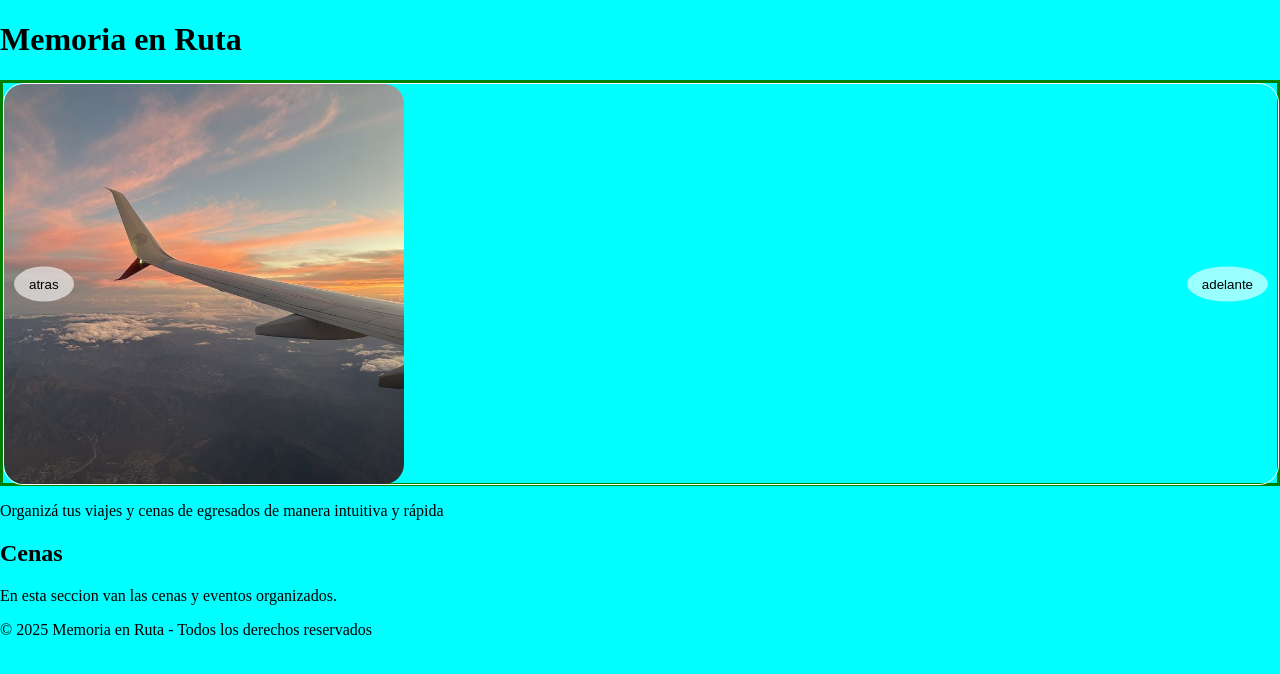
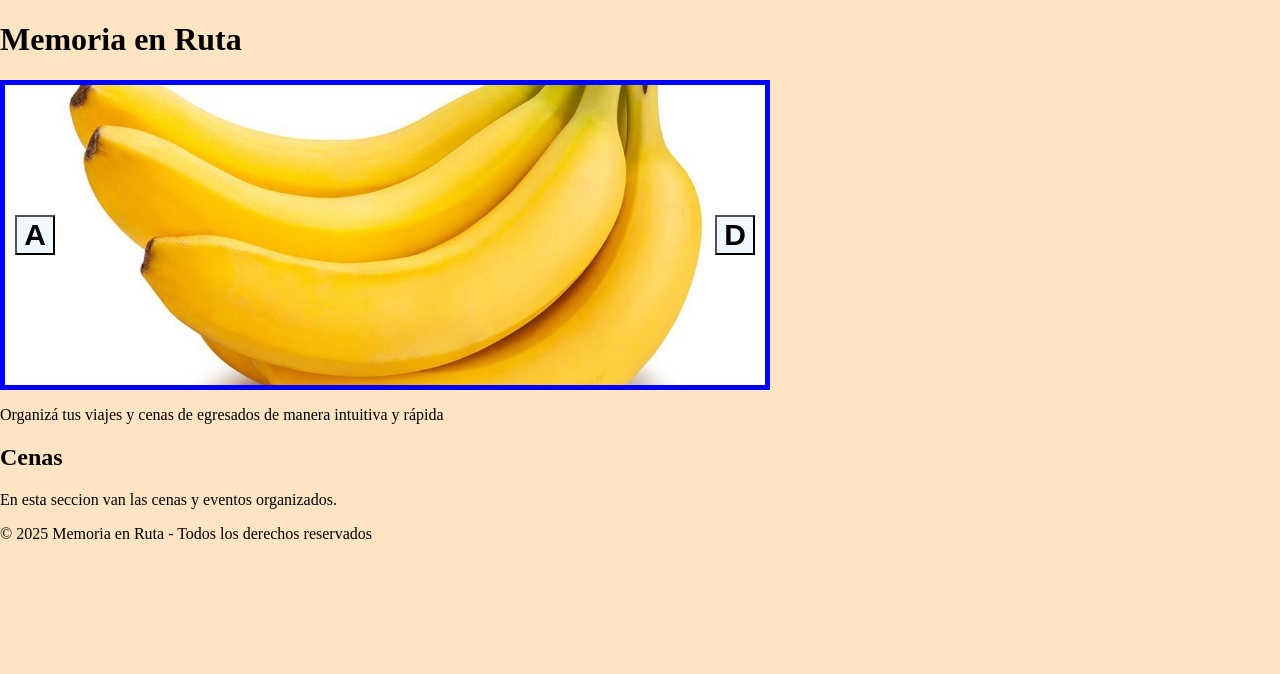
Before and after one commit to Fabricio3434/Proyecto-final-GT-Memoria-en-Ruta-, a React (Vite) app in the folder Memoria-en-Ruta/: page / in a window 1280 px wide. Shown: the top 674 px of the page. Built offline with nearby package versions, Linux system fonts and the light colour scheme.

Commit message:
versión final del código del carrusel

```diff
--- a/Memoria-en-Ruta/src/carrusel de img/carrusel.css
+++ b/Memoria-en-Ruta/src/carrusel de img/carrusel.css
@@ -1,57 +1,42 @@
-.margen{
-    border: 3px solid green;
-    height: 400px;
-
+body{
+    background-color: bisque;
+    display: flex;
 }
-.contenedor{
+.contenedor {
+    border: 5px solid blue;
+    width: 100%;
+    max-width: 900px ;
+    overflow: hidden;
     position: relative;
-    height: 100%;
-    /*background-color: blue;*/
 }
-.contenedor{
+.img{
+    display: block;
     width: 100%;
     height: 100%;
-    border: 1px solid white;
-    border-radius:20px ;
-    overflow: hidden;
+    object-fit: cover;
 }
-.boton_carrusel {
-  position: absolute;
-  top: 50%;
-  transform: translateY(-50%);
-  background: rgba(255,255,255,0.6);
-  border: none;
-  padding: 10px 15px;
-  border-radius: 50%;
-  cursor: pointer;
-  z-index: 10;
+.carrusel{
+    display: flex;
+    height: 300px;
+    width: 300%;
+    margin-left: -100%;
 }
-
-.izquierdo {
-  left: 10px;
+.contenido{
+    width: 100%;
 }
-
-.derecho {
-  right: 10px;
+.botones{
+    position: absolute;
+    top: 50%;
+    transform: translateY(-50%);
+    width: 40px;
+    height: 40px;
+    background-color: aliceblue;
+    font-weight: bold;
+    font-size: 30px;
 }
-.img ul {
-    display: flex;
-    list-style: none;
-    padding: 0;
-    margin: 0;
-    scroll-behavior: smooth;
+#der{
+    right: 10px;
 }
-.img li {
-    flex: 0 0 auto;
+#izq{
+    left: 10px;
 }
-.img {
-    width: 400px;
-    overflow: hidden;
-    border-radius: 20px;
-}
-.img img {
-    width: 400px;
-    height: 400px;
-    object-fit: cover;
-    display: block;
-}
--- a/Memoria-en-Ruta/src/carrusel de img/carrusel.jsx
+++ b/Memoria-en-Ruta/src/carrusel de img/carrusel.jsx
@@ -1,83 +1,59 @@
-import { useEffect, useRef, useState } from 'react'
+import { useRef } from 'react'
 import './carrusel.css'
-// fotos
+//las fotos
 import avion from './imagenes/avion.jpg'
 import banana from './imagenes/banana.jpg'
 import codri from './imagenes/codri.jpg'
-import { Botond } from './botond'
-import { Botoni } from './botoni'
-//...
+
+
 export function Carrusel(){
-    const [index, setIndex] = useState(0)
-    const Listref= useRef()
-    const datos = [
-    {
-        id: 1,
-        img: avion,
-        "titulo": "ARMAMOS TU VIAJE",
-        "descripcion": "viaja seguro con nosotros"
-    },
-    {
-        id: 2,
-        img: banana,
-        "titulo": "ORGANIZA TU VIAJE",
-        "descripcion": "te ayudamos"
-    },
-    {
-        id: 3,
-        img: codri,
-        "titulo": "ORGANIZA TU VIAJE",
-        "descripcion": "te ayudamos"
-    }
-]
-//useeffect
-useEffect(()=>{
-const List = Listref.current
-const img= List.querySelectorAll("li > img")
-const p = img[index]
-if(p){
-    p.scrollIntoView({
-        behavior:"smooth"
-    })
+const carruselRef = useRef(null)
+//para el boton derecho (avanzar)
+const moverDerecha = ()=>{
+    const carrusel = carruselRef.current
+    const primerContenido = document.querySelectorAll(".contenido")[0]
+    carrusel.style.marginLeft = "-200%"
+    carrusel.style.transition = "all 0.5s"
+    setTimeout(()=>{
+        carrusel.style.transition = "none"
+        carrusel.insertAdjacentElement('beforeend', primerContenido)
+        carrusel.style.marginLeft = "-100%"
+    }, 500)
 }
-}, [index])
-//
-const mover= (direccion)=>{
-    if(direccion=== 'antes'){
-setIndex(curr =>{
-const primeraimg= curr===0
-    return primeraimg ? datos.length - 1 : curr - 1
-})
-    }
-    else{
-        setIndex(curr=> {
-        const ultimaimg = curr=== datos.length -1
-        return ultimaimg ? 0 : curr + 1
-    })
+//Para el boton izquierdo (retroceder)
+const moverIzquierda = ()=> {
+    const carrusel = carruselRef.current
+    const contenido = document.querySelectorAll(".contenido")
+    const ultimoContenido = contenido[contenido.length - 1]
+    carrusel.style.marginLeft = "0"
+    carrusel.style.transition = "all 0.5s"
+    setTimeout(()=>{
+      carrusel.style.transition = "none"
+      carrusel.insertAdjacentElement('afterbegin', ultimoContenido)
+      carrusel.style.marginLeft = "-100%"
+    }, 500)
+}
+return (
+    <>
+<div className='contenedor'>
+<div className='carrusel' ref={carruselRef}>
+<div className="contenido">
+    <img src={avion} alt='' className='img'/>
+</div>
+<div className="contenido">
+   <img src={banana} alt='' className='img'/>
+</div>
+<div className="contenido">
+    <img src={codri} alt='' className='img'/>
+</div>
+</div>
 
-    }
-}
-//lo que retorna la función
-    return(
-    <>
-   <div className="margen">
-<div className='contenedor'>
-    <Botond onClick={()=>mover('despues')} className="boton_carrusel derecho"/>
-    <Botoni onClick={()=>mover('antes')} className="boton_carrusel izquierdo"/>
-    <div className='img'>
-<ul ref={Listref}>
-{
-    datos.map((item)=>{
-        return <li key= {item.id}>
-            <img src= {item.img} width={400} height={400}/>
-        </li>
-    })
-}
-</ul>
-    </div>
+<button className='botones' id='izq' onClick={moverIzquierda}> A </button>
+<button className='botones' id='der' onClick={moverDerecha}> D </button>
 
 </div>
-   </div>
+</>
 
-    </>)
+)
+
 }
```
Also changed, not shown: Memoria-en-Ruta/src/carrusel de img/Carruselcard.jsx (deleted).
